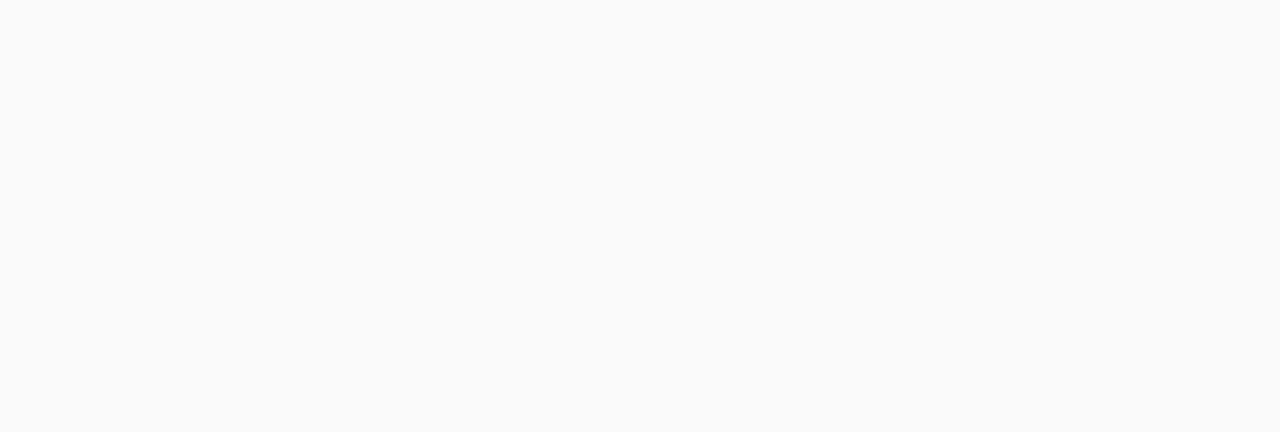
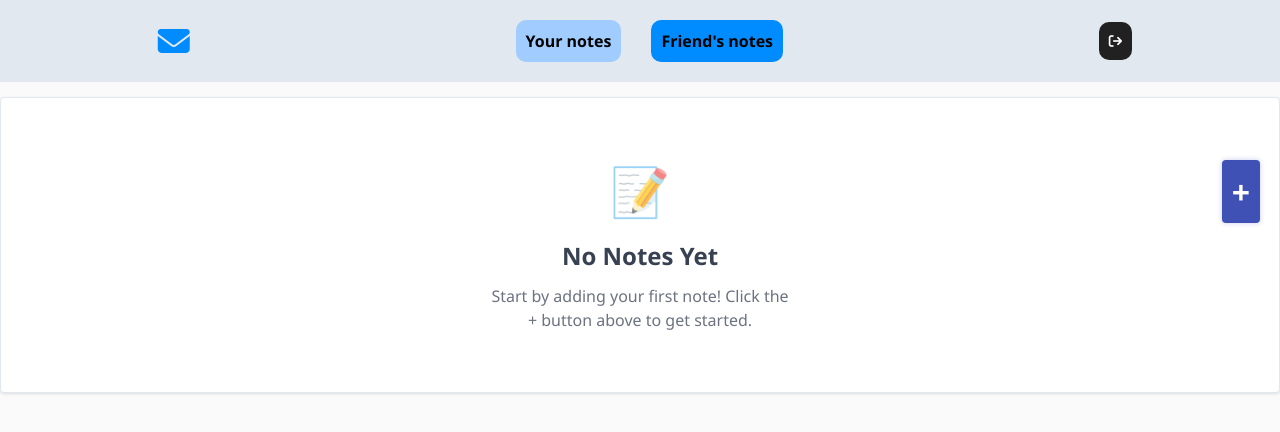
Before and after one commit to rojan-basnet/NoteApp, a React (Vite) app in the folder frontend/: page /1/1/dashboard/friends/notebody in a window 1280 px wide. Before the commit this address had no page. Shown: the top 432 px of the page. Built offline with nearby package versions, Linux system fonts and the light colour scheme.

Commit message:
add a lot mainly mailbox and logout btn

```diff
--- a/frontend/src/App.jsx
+++ b/frontend/src/App.jsx
@@ -15,6 +15,7 @@
         <Route path='/signUpPage' element={<SignUpPage/>} />
         <Route path='/:id/dashboard' element={<Dashboard/>} />
         <Route path='/:id/:noteId/dashboard/notebody' element={<NotePage/>} />
+        <Route path='/:id/:noteId/dashboard/friends/notebody' element={<NotePage/>} />
       </Routes>
     </>
   )
--- a/frontend/src/pages/NotePage.jsx
+++ b/frontend/src/pages/NotePage.jsx
@@ -1,6 +1,6 @@
 import { useEffect } from 'react';
 import { useState} from 'react'
-import { useParams } from 'react-router-dom'
+import { useParams ,NavLink,useNavigate} from 'react-router-dom'
 import './notePage.css'
 
 
@@ -16,6 +16,8 @@
 const [userToken,setUserToken]=useState("");
 const {id,noteId}=useParams()
 const [showAddNote,setShowAddNote]=useState(false);
+const [showMailBox,setshowMailBox]=useState(false)
+const navigate=useNavigate()
 
 useEffect(()=>{
   const token=localStorage.getItem("userToken");
@@ -87,8 +89,41 @@
       console.log(error)
     }
 }
+function handleMailBoxShow(){
+  setshowMailBox(true)
+}
+function hideMailBox(){
+  setshowMailBox(false)
+}
+async function handleUserLogout(){
+  const res= await fetch('/api/auth/del',{
+    method:"DELETE",
+    headers:{
+      "Content-Type": "application/json",
+      "Authorization": `Bearer ${userToken}`
+    },
+    body:JSON.stringify({refreshToken:localStorage.getItem("refreshToken")})
+  })
+  if(res.ok){
+    navigate('/loginPage')
+  }
+  const data= await res.json()
+
+}
   return (
     <>
+    <div className='navbarNoteBody' >
+      <button className='mailIcon' onClick={handleMailBoxShow}><i class="fa-solid fa-envelope"></i></button>
+      <div className='mailboxWhole' style={{display:showMailBox?"flex":"none"}}>
+          <div className='mailbox'> <div><h1>Mail Box </h1> <div className='hideBtn' onClick={hideMailBox}>X</div> </div> </div>
+
+         </div>
+      <div>
+        <div><NavLink to= {`/${id}/${noteId}/dashboard/notebody` } className={({ isActive }) => (isActive ? "active" : "")}>Your notes</NavLink></div>
+        <div><NavLink to= {`/${id}/${noteId}/dashboard/friends/notebody` } className={({ isActive }) => (isActive ? "active" : "")}>Friend's notes</NavLink></div>
+      </div>
+       <button onClick={handleUserLogout} className='logoutBtn' ><i class="fa-solid fa-arrow-right-from-bracket"></i></button>
+    </div>
       <div className='notesContainer'>
           {subRelatedNotes.length === 0 ? (
             <div className='noNotesMessage'>
--- a/frontend/src/pages/homePage.jsx
+++ b/frontend/src/pages/homePage.jsx
@@ -1,8 +1,39 @@
 import {Link} from 'react-router-dom';
 import mainImg from '../assets/notebodypage.png'
 import image2 from '../assets/notesPage.png'
+import { useEffect, useState } from 'react';
+import {useNavigate} from 'react-router-dom';
 
 const HomePage = () => {
+
+const [refreshToken,setRefreshToken]=useState("")
+const navigate=useNavigate()
+useEffect( ()=>{
+
+  async function getrefreshToken(){
+
+  const token=localStorage.getItem("refreshToken")
+
+  if(token){
+    setRefreshToken(token)
+
+    const res= await fetch('/api/auth/refresh',{
+        method:"POST",
+        headers:{"Content-Type": "application/json"},
+        body: JSON.stringify({refreshToken:token}),
+      }
+    )
+  const data=await res.json()
+  localStorage.setItem("userToken",data.accessToken)
+
+  if(res.status==200){
+    navigate(`/${data.data.userId}/dashboard`)
+  }
+  }
+  }
+getrefreshToken()
+},[])
+
   return (
     <>
     <div className='navbar'>
--- a/frontend/src/pages/loginPage.jsx
+++ b/frontend/src/pages/loginPage.jsx
@@ -35,6 +35,7 @@
           const resData = await response.json();
           localStorage.setItem("userId",resData.data._id);
           localStorage.setItem("userToken",resData.accessToken);
+          localStorage.setItem("refreshToken",resData.refreshToken);
           navigate(`/${resData.data._id}/dashboard`);
 
         }
--- a/frontend/src/pages/notePage.css
+++ b/frontend/src/pages/notePage.css
@@ -2,7 +2,7 @@
   background-color: #FAFAFA;
   color: #212121;
   padding: 20px;
-  max-width: 800px;
+  width: 600px;
   border-radius: 8px;
   box-shadow: 0 2px 4px rgba(0, 0, 0, 0.1);
   font-family: 'Roboto', sans-serif;
@@ -11,10 +11,81 @@
   left: 50%;
   transform: translateX(-50%);
 }
+.navbarNoteBody{
+  display: flex;
+  justify-content: space-around;
+  align-items: center;
+  background-color: #e2e8f0;
+}
+.navbarNoteBody div div a {
+  background-color: #a0ccff;
+  text-decoration: none;
+  color: black;
+  font-weight: bold;
+  padding:10px ;
+  border-radius: 10px;
+}
+.navbarNoteBody div div a.active{
+  background-color: #008cff;
+  color:black;
+}
+.navbarNoteBody div div a:hover {
+  cursor: pointer;
+}
+.navbarNoteBody div{
+  padding:10px ;
+  border-radius: 10px;
+  font-size: 1rem;
+  display: flex;
+  gap:10px;
+}
 
+.mailIcon {
+  background-color:transparent ;
+  border:none;
+  padding: 10px;
+  border-radius: 10px;
+  display: flex;
+
+}
+.mailIcon i{
+  font-size: 2rem;
+  color: #008cff;
+}
+.mailIcon i:hover{
+  color: #70cbff;
+  transform: scale(1.1);
+  cursor: pointer;
+}
+
+.mailbox{
+  height: 300px;
+  background-color: #ddd;
+  border-radius: 5px;
+  border:1px solid grey;
+  width: 90%;
+  height: 50%;
+  max-width: 600px;
+}
+.mailboxWhole{
+  position: fixed;
+  top:0;
+  left: 0;
+  width: 100vw;
+  height: 100vh;
+  display: flex;
+  justify-content: center;
+  align-items: center;
+  z-index: 1000;
+  background: rgba(0,0,0,0.5);
+
+}
+.mailboxWhole .hideBtn:hover {
+  cursor: pointer;
+}
 .addNoteButton {
   position: fixed;
-  top: 20px;
+  top: 20%;
   right: 20px;
   cursor: pointer;
   padding: 10px;
@@ -23,6 +94,28 @@
   border-radius: 4px;
   transition: transform .3s ease;
   box-shadow: 0 0 5px rgba(63, 81, 181, 0.3);
+  font-size: 2rem;
+  font-weight: bold;
+}
+.addNoteButton:hover {
+  background-color: hwb(231 34% 27%);
+}
+.logoutBtn{
+  padding: 10px;
+  border-radius: 10px;
+  background-color: #212121;
+  border:none;
+
+}
+.logoutBtn:hover{
+  cursor: pointer;
+  background-color: #2d3748;
+  transform: scale(1.05);
+}
+.logoutBtn i{
+  height: 100%;
+  width: 100%;
+  color: white;
 }
 
 .mainNotesContainer .NoteTopic {
--- a/frontend/src/pages/signInPage.jsx
+++ b/frontend/src/pages/signInPage.jsx
@@ -37,6 +37,7 @@
             setUser({userName:"",password:""});
             navigate(`/${res.data._id}/dashboard`);
             localStorage.setItem("userId",res.data._id)
+            localStorage.setItem("refreshToken",res.refreshToken);
 
           }
           else if(response.status==409){
```
Also changed, not shown: 2 other files (tests, documents, lock files or other folders).
